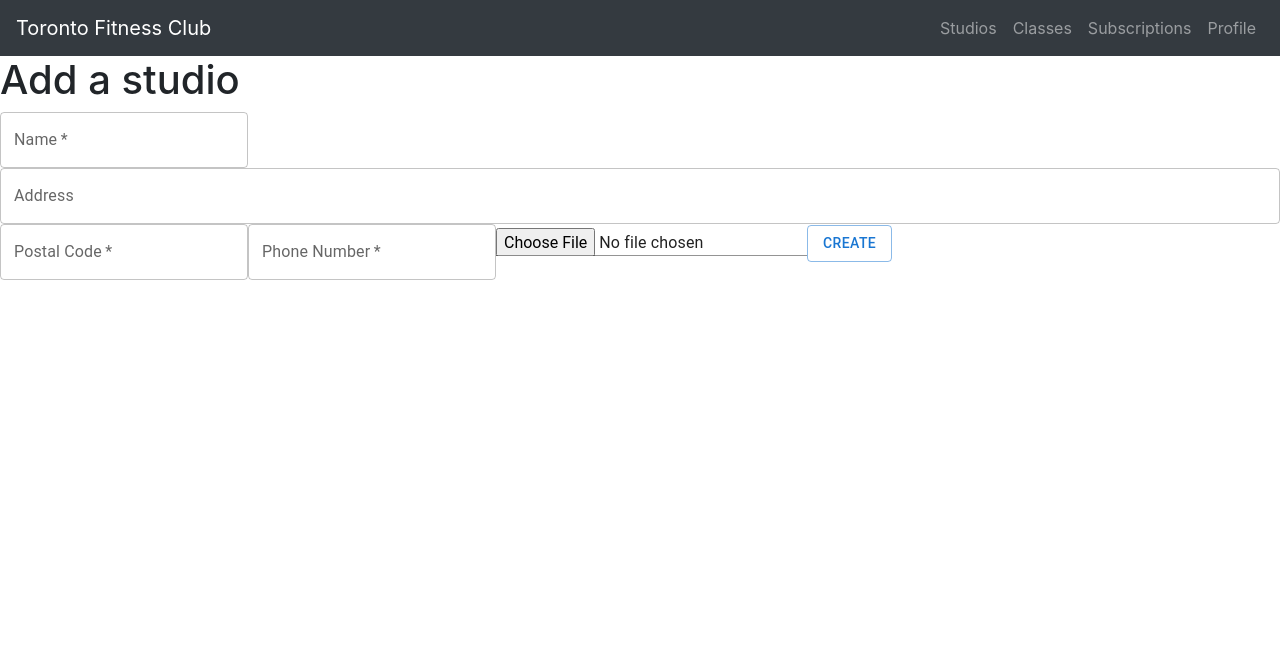
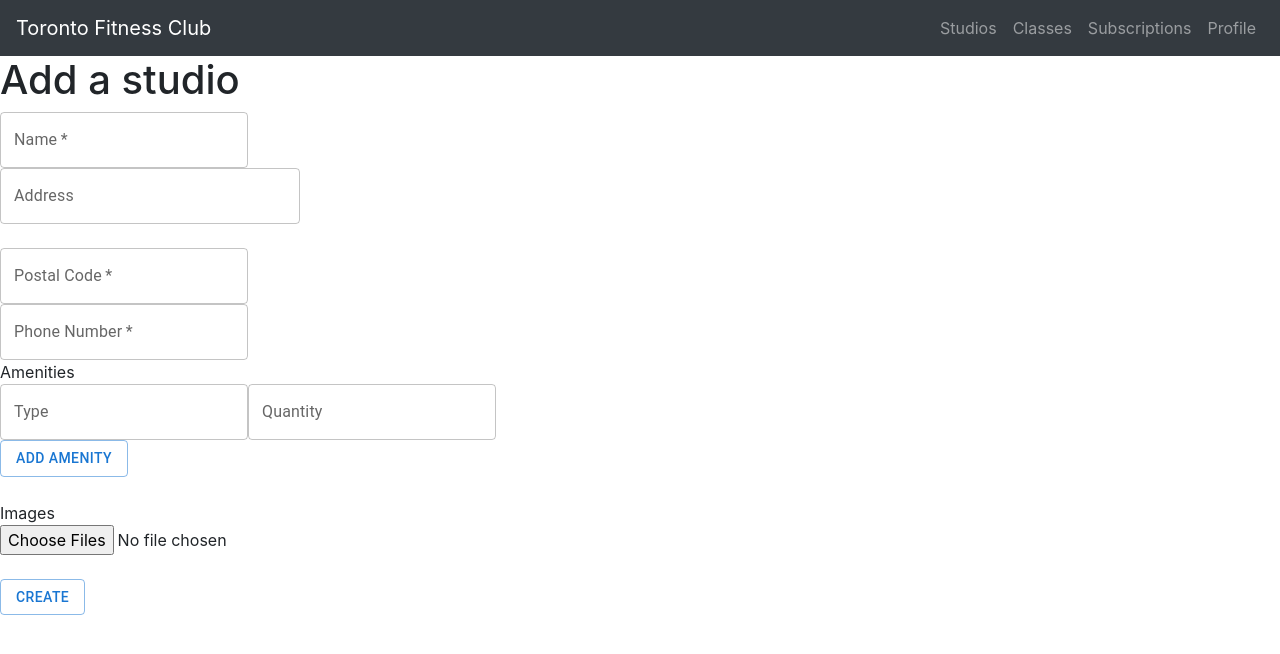
Before and after one commit to halasheta/toronto-fitness-club, a React (Create React App) app in the folder PF/fitness-club/: page /studios/add in a window 1280 px wide. Shown: the top 654 px of the page. Built offline with nearby package versions, Linux system fonts and the light colour scheme.

Commit message:
studio creation mostly done

```diff
--- a/PF/fitness-club/package.json
+++ b/PF/fitness-club/package.json
@@ -12,6 +12,7 @@
     "@tomtom-international/web-sdk-maps": "^6.21.3",
     "@tomtom-international/web-sdk-plugin-searchbox": "^3.2.0",
     "@tomtom-international/web-sdk-services": "^6.21.3",
+    "jquery": "^3.6.1",
     "react": "^18.2.0",
     "react-bootstrap": "^2.6.0",
     "react-dom": "^18.2.0",
--- a/PF/fitness-club/public/index.html
+++ b/PF/fitness-club/public/index.html
@@ -10,7 +10,6 @@
       content="Web site created using create-react-app"
     />
     <link href="https://stackpath.bootstrapcdn.com/bootstrap/4.3.1/css/bootstrap.min.css" rel="stylesheet" integrity="sha384-ggOyR0iXCbMQv3Xipma34MD+dH/1fQ784/j6cY/iJTQUOhcWr7x9JvoRxT2MZw1T" crossorigin="anonymous">
-<!--    <script src="https://maps.googleapis.com/maps/api/js?key=AIzaSyDW_YUPCTtJh3K524a6BeVmX9vNmQwocLA&libraries=places"></script>-->
     <link rel="apple-touch-icon" href="%PUBLIC_URL%/logo192.png" />
     <!--
       manifest.json provides metadata used when your web app is installed on a
--- /dev/null
+++ b/PF/fitness-club/src/components/Common/Errors/Status404/index.js
@@ -0,0 +1,13 @@
+import React from 'react';
+const Status404 = () => {
+
+    return(
+        <>
+            <h1>404 page not found!</h1>
+
+        </>
+    )
+
+}
+
+export default Status404;
--- a/PF/fitness-club/src/components/Studio/index.js
+++ b/PF/fitness-club/src/components/Studio/index.js
@@ -1,30 +1,35 @@
-import React, {useEffect, useState} from 'react';
+import React, {useContext, useState} from 'react';
 import {Autocomplete, Button, Input, TextField} from "@mui/material";
 import { tokenHandle } from "../../pages/login";
 import { useNavigate } from "react-router-dom";
-import ReactSearchBox from "react-search-box";
+import $ from 'jquery';
+import UserAPIContext from "../../contexts/UserAPIContext";
+import Status404 from "../Common/Errors/Status404";
 
 const Studio = () => {
+    let apiKey = "9SkGRa52CMqNXGZI4xjATR8cogEMAruY";
+    let navigate = useNavigate();
+
     const [name, setName] = useState('');
 
     const [address, setAddress] = useState('');
     const [long, setLong] = useState(0);
     const [lat, setLat] = useState(0);
+
     const [searchResults, setSearchResults] = useState([]);
     const [inputValue, setInputValue] = useState('');
+    const [value, setValue] = useState('');
 
     const [postalCode, setPostalCode] = useState('');
     const [phone, setPhone] = useState('');
+    const [images, setImages] = useState([]);
+    const [errors, setErrors] = useState({});
 
     const [amenities, setAmenities] = useState([]);
-    const [images, setImages] = useState([]);
+    const [type, setType] = useState('');
+    const [quantity, setQuantity] = useState(0);
 
-    const [errors, setErrors] = useState({});
-
-    let apiKey = "9SkGRa52CMqNXGZI4xjATR8cogEMAruY";
-
-
-    let navigate = useNavigate();
+    const { isAdmin } = useContext(UserAPIContext);
 
     const submitReq = () => {
         tokenHandle()
@@ -43,6 +48,8 @@ const Studio = () => {
                         body: JSON.stringify({
                             name: name,
                             address: address,
+                            longitude: long,
+                            latitude: lat,
                             postal_code: postalCode,
                             phone: phone,
                             amenities: amenities,
@@ -58,6 +65,7 @@ const Studio = () => {
                         })
                         .then(r => {
                             let res = r.valueOf();
+                            console.log(res);
                             if (res !== {}){
                                 setErrors(res);
                             }
@@ -70,6 +78,9 @@ const Studio = () => {
 
 
     const onSearchChange = async (e) => {
+        setInputValue(e.target.value);
+
+        if (inputValue.length > 2) {
             let baseUrl = 'https://api.tomtom.com/search/2/search'
             await fetch(`${baseUrl}/${e.target.value}.json?key=${apiKey}&language=en-US&limit=7&countrySet=CA`, {
                 method: 'GET',
@@ -78,89 +89,110 @@ const Studio = () => {
                 .then(r => r.json())
                 .then(json => {
                     setSearchResults(json.results);
-                console.log(searchResults);
                 })
                 .catch(err => console.log(err))
+
+        }
+    }
+
+    const onAddressSelection = (e, val) => {
+        setValue(val);
+        setAddress(val.address.freeformAddress);
+        setLong(val.position.lon);
+        setLat(val.position.lat);
+    }
+
+    const addAmenity = () => {
+        const amty = {
+            type: type,
+            quantity: parseInt(quantity)
+        }
+
+        setAmenities(amenities => [...amenities, amty]);
+        console.log(amenities);
+        $('#amenity-type').val('');
+        $('#amenity-qty').val('');
+
+
     }
 
 
      return(
         <>
+            {/*{ isAdmin ? <>*/}
                     <h1>Add a studio</h1>
                     <form>
                         <TextField id="name" label="Name" variant="outlined"
                                    required onChange={e => setName(e.target.value)}
                                    error={errors.name !== undefined} helperText={errors.name}/>
 
-
+                        <br/>
                         <Autocomplete
                             freeSolo
-                    autoSelect
                             options={searchResults}
-                    // TODO: if search results are empty dont access address
-                    getOptionLabel={(option) => option.address.freeformAddress}
-                        //     searchResults.map(result => ({
-                        //         address: result.address.freeformAddress.value,
-                        //         // longitude: result.position.lon,
-                        //         // latitude: result.position.lat
-                        // }))}
+                            getOptionLabel={(option) =>
+                                option.address.freeformAddress ? option.address.freeformAddress : ""
+                            }
 
-                    placeholder={"Start typing for suggestions"}
+                            renderInput={ (params) =>
+                                <TextField {...params} id="address" label={"Address"}/>}
+                            sx={{ width: 300 }}
 
-                    renderInput={ (params) => <TextField {...params} id="address" label={"Address"}
-                    onChange={onSearchChange}/>}
-                    autoComplete={inputValue.length > 2}
+                            input={inputValue}
+                            value={value || null}
+
+                            open={inputValue.length > 2}
+                            onInputChange={onSearchChange}
+                            onChange={onAddressSelection}
                             />
-
-                {/*<ReactSearchBox*/}
-                {/*    placeholder="Search for nearby places"*/}
-                {/*    matchedRecords={searchResults*/}
-                {/*        .map(result => ({*/}
-                {/*            key: result.id,*/}
-                {/*            name: result.poi.name,*/}
-                {/*            dist: result.dist,*/}
-                {/*            value: `${result.poi.name} | ${(result.dist / 1000).toFixed(2)}km `*/}
-                {/*        }))*/}
-                {/*        .sort((a, b) => a.dist - b.dist)*/}
-                {/*    }*/}
-                {/*    data={searchResults*/}
-                {/*        .map(result => ({*/}
-                {/*            key: result.id,*/}
-                {/*            name: result.poi.name,*/}
-                {/*            dist: result.dist,*/}
-                {/*            value: result.poi.name*/}
-                {/*        }))*/}
-                {/*        .sort((a, b) => a.dist - b.dist)*/}
-                {/*    }*/}
-                {/*    onSelect={(place) => console.log(place)}*/}
-                {/*    autoFocus={true}*/}
-                {/*    onChange={onSearchChange}*/}
-                {/*    fuseConfigs={{*/}
-                {/*        minMatchCharLength: 0,*/}
-                {/*        threshold: 1,*/}
-                {/*        distance: 100000,*/}
-                {/*        sort: false*/}
-                {/*    }}*/}
-                {/*    keys = {['name']}*/}
-                {/*/>*/}
+                        <br/>
 
                         <TextField id="postal_code" label="Postal Code" variant="outlined"
                                    required onChange={e => setPostalCode(e.target.value)}
                                    error={errors.postal_code !== undefined} helperText={errors.postal_code}/>
+                        <br/>
 
                         <TextField id="phone" label="Phone Number" variant="outlined"
                                    required onChange={e => setPhone(e.target.value)}
                                    error={errors.phone !== undefined} helperText={errors.phone}/>
 
+                        <br/>
 
-                <Input accept="image/*" type="file" multiple
-                       onChange={e => setImages(images => [...images, e.target.files])}/>
+                        <div id="amenity">
+                            Amenities
+                            <br/>
+                            <TextField id='amenity-type' label="Type" variant="outlined"
+                                       onChange={e => setType(e.target.value)}/>
 
+                            <TextField id='amenity-qty' type="number" variant="outlined" label={"Quantity"}
+                                       InputProps={{ inputProps: { min: 0 } }}
+                                       onChange={e => setQuantity(e.target.value)}/>
+                            <br/>
+                            <Button id="create-button" variant="outlined" onClick={addAmenity}>ADD AMENITY</Button>
+                        </div>
+
+                        <br/>
+
+                        Images
+
+                        <br/>
+                        <input accept="image/*" type="file" multiple
+                               onChange={e => {
+                                   setImages(images => [...images, e.target.files]);
+                                   console.log(e.target.files)
+                               }}/>
+
+                        <br/>
+
+                        <br/>
 
                         <Button id="create-button" variant="outlined" onClick={submitReq}>CREATE</Button>
                     </form>
+            {/*    </>*/}
+            {/*    : <Status404/>*/}
+            {/*}*/}
         </>
-        )
+        );
 }
 
 
```
Also changed, not shown: PF/fitness-club/src/components/Common/Error/index.js (deleted), 2 other files (tests, documents, lock files or other folders). Lines whose indentation alone changed are shown as unchanged.
